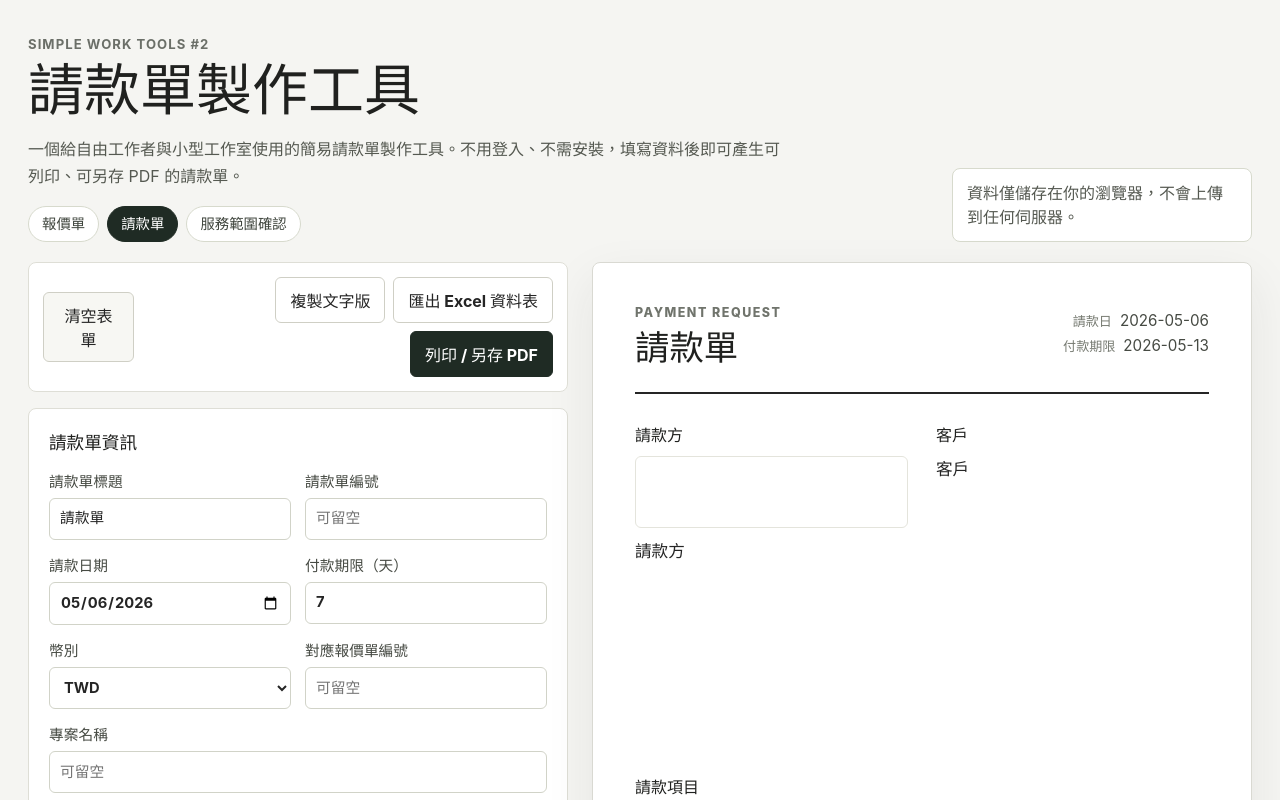
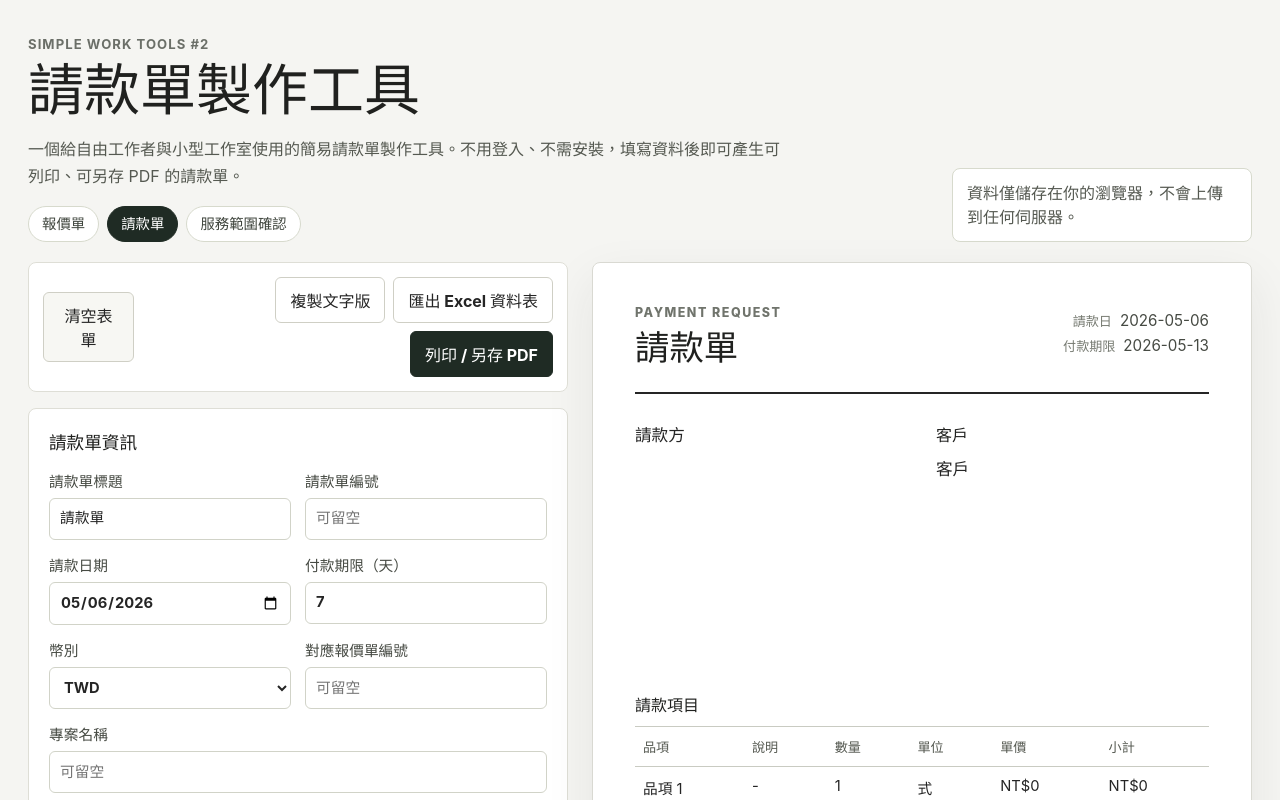
Before and after one commit to dong-sc/simple-payment-request-generator, a React (Vite) app: page / in a window 1280 px wide. Shown: the top 800 px of the page. Built offline with nearby package versions, Linux system fonts and the light colour scheme.

Commit message:
Move issuer logo to header

```diff
--- a/src/components/PaymentRequestPreview.tsx
+++ b/src/components/PaymentRequestPreview.tsx
@@ -85,6 +85,12 @@
             <p className="preview-label">Payment Request</p>
             <h2>{data.title || '請款單'}</h2>
           </div>
+          <div className="preview-header-side">
+            {data.issuerLogoImage ? (
+              <div className="preview-logo-box">
+                <img src={data.issuerLogoImage} alt="Logo" />
+              </div>
+            ) : null}
             <div className="preview-meta">
               <DetailLine label="編號" value={data.requestNumber} />
               <DetailLine label="報價單" value={data.relatedQuoteNumber} />
@@ -92,16 +98,11 @@
               <DetailLine label="請款日" value={data.issueDate} />
               <DetailLine label="付款期限" value={dueDate} />
             </div>
+          </div>
         </header>
 
         <section className="preview-party-grid">
           <div className="preview-party">
-            <h3>請款方</h3>
-            <div className="preview-logo-box">
-              {data.issuerLogoImage ? (
-                <img src={data.issuerLogoImage} alt="請款方 Logo" />
-              ) : null}
-            </div>
             <strong>{data.issuerCompany || data.issuerName || '請款方'}</strong>
             <AlignedDetailLine label="聯絡人" value={data.issuerName} />
             <AlignedDetailLine label="公司名稱" value={data.issuerCompany} />
--- a/src/styles/global.css
+++ b/src/styles/global.css
@@ -537,6 +537,13 @@
   line-height: 1.15;
 }
 
+.preview-header-side {
+  display: flex;
+  flex-direction: column;
+  align-items: flex-end;
+  gap: 12px;
+}
+
 .preview-meta {
   min-width: 190px;
   color: #464a43;
@@ -587,14 +594,10 @@
 .preview-logo-box {
   display: flex;
   align-items: center;
-  justify-content: flex-start;
-  width: 100%;
+  justify-content: flex-end;
+  width: 180px;
   height: 72px;
-  margin-bottom: 10px;
   overflow: hidden;
-  border: 1px solid #e4e4dc;
-  border-radius: 6px;
-  background: #ffffff;
 }
 
 .preview-logo-box img {
--- a/src/styles/print.css
+++ b/src/styles/print.css
@@ -70,6 +70,10 @@
     border-bottom-width: 1.5pt;
   }
 
+  .preview-header-side {
+    gap: 3mm;
+  }
+
   .preview-party-grid {
     display: grid !important;
     grid-template-columns: 1fr 1fr !important;
@@ -83,8 +87,8 @@
   }
 
   .preview-logo-box {
+    width: 38mm;
     height: 16mm;
-    margin-bottom: 2.5mm;
   }
 
   .preview-block {
```
Lines whose indentation alone changed are shown as unchanged.
